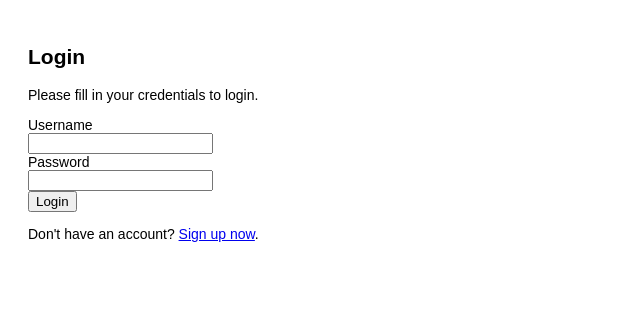
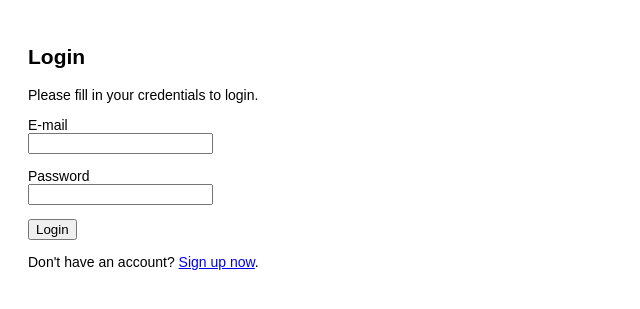
Before and after one commit to Group-D-Period-2/Dev, a PHP site: page /LoginCode.php in a window 1280 px wide. Shown: the top 309 px of the page, without its empty margins (0-640 px from the left). Run offline with PHP 8.4, Linux system fonts and the light colour scheme.

Commit message:
Update LoginCode.php
Log in updated. Fully works

```diff
--- a/LoginCode.php
+++ b/LoginCode.php
@@ -22,112 +22,84 @@ session_start();
 
         // Check if the user is already logged in, if yes then redirect him to welcome page
         if(isset($_SESSION["loggedin"]) && $_SESSION["loggedin"] === true){
-    header("location: welcome.php");
+            header("location: index.php");
             exit;
         }
 
-// Include config file
+        // Connect to database
         $conn = mysqli_connect("localhost", "root", "")
             or die("Could not connect to database!");
+        mysqli_select_db($conn, "Restaurant")
+            or die("Database could not be selected");
 
         // Define variables and initialize with empty values
-$username = $password = "";
-$username_err = $password_err = "";
+        $email = $password = "";
+        $email_err = $password_err = "";
 
         // Processing form data when form is submitted
         if($_SERVER["REQUEST_METHOD"] == "POST"){
 
             // Check if username is empty
             if(empty(trim($_POST["email"]))){
-        $username_err = "Please enter username.";
-    } else{
-        $username = trim($_POST["email"]);
+                $email_err = "Please enter username.";
+            } else {
+                $email = trim($_POST["email"]);
             }
 
             // Check if password is empty
             if(empty(trim($_POST["password"]))){
                 $password_err = "Please enter your password.";
-    } else{
+            } else {
                 $password = trim($_POST["password"]);
             }
 
             // Validate credentials
-    if(empty($username_err) && empty($password_err)){
+            if(empty($email_err) && empty($password_err)){
                 // Prepare a select statement
-        $sql = "SELECT id, email, password FROM users WHERE username = ?";
+                $sql = "SELECT id, email, password FROM Customer WHERE email = \"" . $email . "\"";
+                $result = $conn->query($sql);
 
-        if($stmt = mysqli_prepare($link, $sql)){
-            // Bind variables to the prepared statement as parameters
-            mysqli_stmt_bind_param($stmt, "s", $param_username);
+                $customer = $result->fetch_assoc();
 
-            // Set parameters
-            $param_username = $username;
-
-            // Attempt to execute the prepared statement
-            if(mysqli_stmt_execute($stmt)){
-                // Store result
-                mysqli_stmt_store_result($stmt);
-
-                // Check if username exists, if yes then verify password
-                if(mysqli_stmt_num_rows($stmt) == 1){
-                    // Bind result variables
-                    mysqli_stmt_bind_result($stmt, $id, $username, $hashed_password);
-                    if(mysqli_stmt_fetch($stmt)){
-                        if(password_verify($password, $hashed_password)){
+                // Check if username exists
+                if($customer != NULL){
+                    //Verify password
+                    if($customer['password'] == $password){
                         // Password is correct, so start a new session
                         session_start();
 
                         // Store data in session variables
                         $_SESSION["loggedin"] = true;
-                            $_SESSION["id"] = $id;
-                            $_SESSION["username"] = $username;
+                        $_SESSION["id"] = $customer['id'];
+                        $_SESSION["email"] = $email;
 
                         // Redirect user to welcome page
-                            header("location: welcome.php");
-                        } else{
+                        header("location: index.php");
+                    }else{
                         // Display an error message if password is not valid
                         $password_err = "The password you entered was not valid.";
                     }
+                }else{
+                    $email_err = "The email you entered has not been registered.";
                 }
-                } else{
-                    // Display an error message if username doesn't exist
-                    $username_err = "No account found with that username.";
-                }
-            } else{
-                echo "Oops! Something went wrong. Please try again later.";
-            }
-
-            // Close statement
-         $stmt = mysqli_prepare($conn, $sql)
-                    or die("Preperation error");
-                mysqli_stmt_execute($stmt)
-                    or die(mysqli_error($conn));
-                mysqli_stmt_close($stmt);
             }
             mysqli_close($conn);
         }
-
-    // Close connection
-    mysqli_close($link);
-}
         ?>
-
         <div class="wrapper">
             <h2>Login</h2>
             <p>Please fill in your credentials to login.</p>
             <form action="<?php echo htmlspecialchars($_SERVER["PHP_SELF"]); ?>" method="post">
-                <label>Username</label>
-                <br>
-                <input type="text" name="username" class="form-control" value="<?php echo $username; ?>">
-                <br>
+                <label>E-mail</label><br>
+                <input type="text" name="email" class="form-control" autocomplete="off" value="<?php echo $email; ?>">
+                <p><?php echo $email_err ?></p>
                 <label>Password</label>
                 <br>
                 <input type="password" name="password" class="form-control">
-                <br>
+                <p><?php echo $password_err ?></p>
                 <input type="submit" class="btn btn-primary" value="Login">
                 <p>Don't have an account? <a href="Registration.php">Sign up now</a>.</p>
             </form>
         </div>
-
     </body>
 </html>
```
Lines whose indentation alone changed are shown as unchanged.
